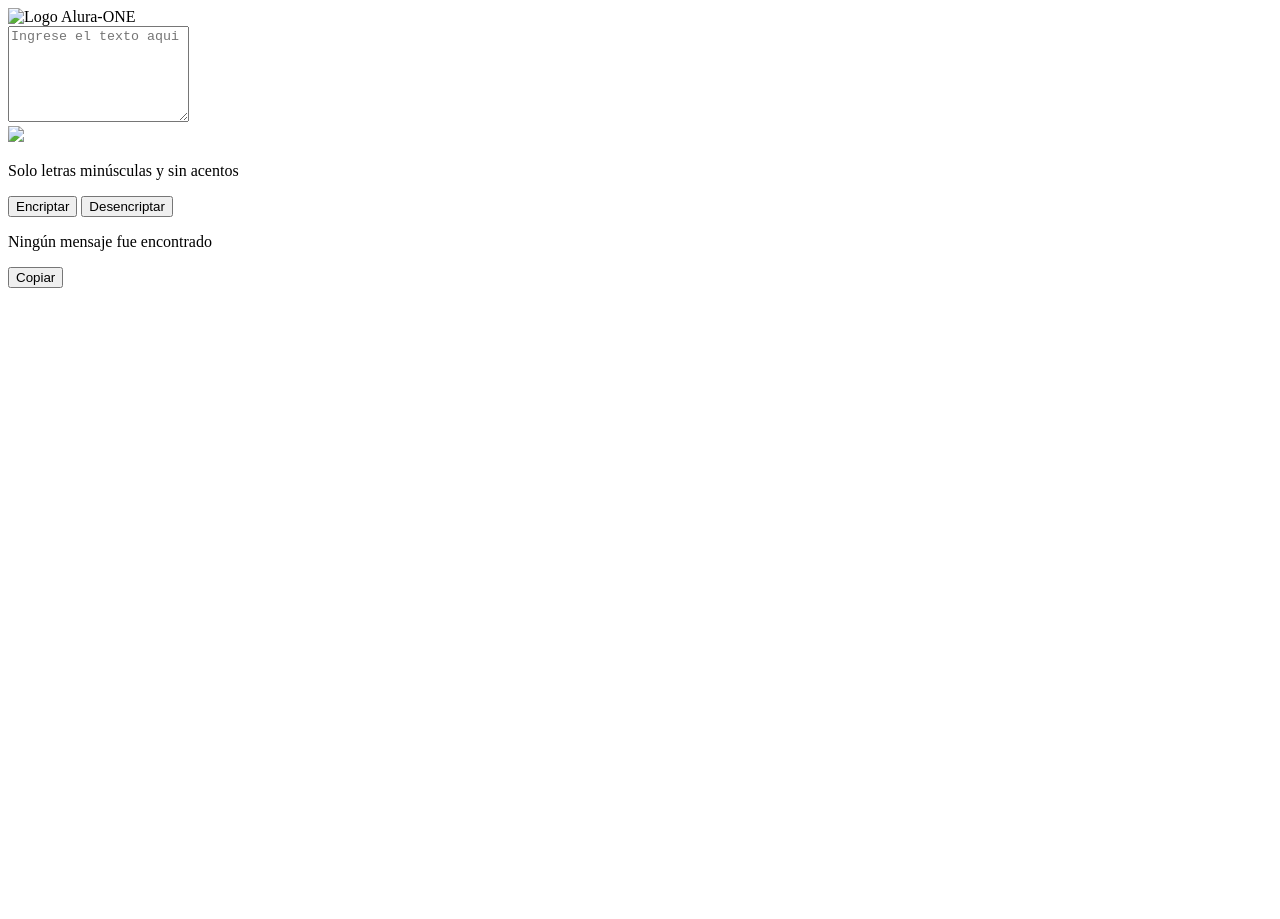
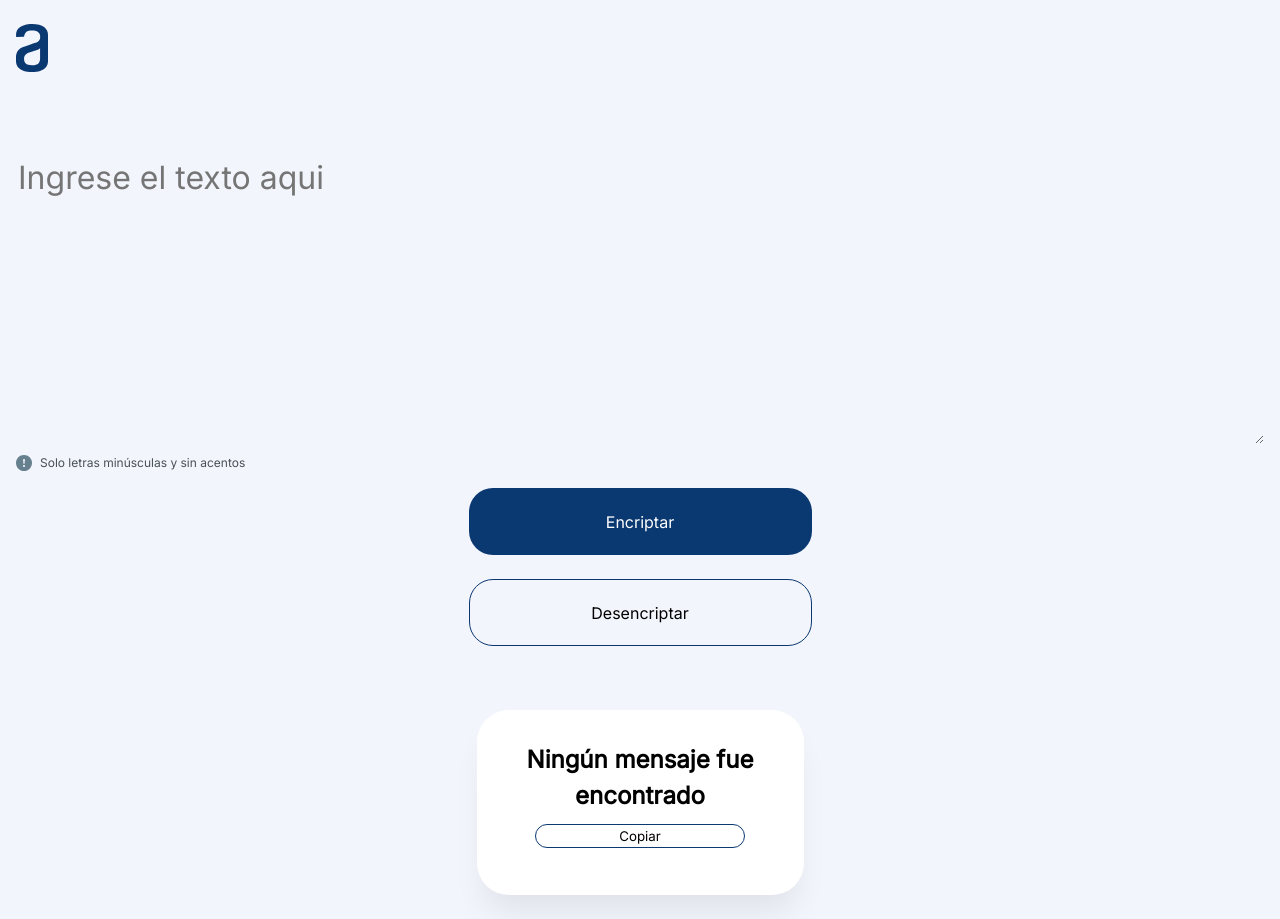
Before and after one commit to Gibransan/desafio1-ONE, a plain HTML site: page index.html in a window 1280 px wide. Before the commit the page ends 800 px from the top, so only its background shows below. Drawn offline with Linux system fonts and the light colour scheme; the site is published under a folder, as on GitHub Pages, so addresses that start at the root find nothing.

Commit message:
Bugs que no permitian visualizar arreglados

```diff
--- a/index.html
+++ b/index.html
@@ -4,9 +4,9 @@
      <meta charset="UTF-8">
      <meta name="viewport" content="width=device-width, initial-scale=1.0">
      <script src="./script.js"></script>
-     <script src="/copy.js"></script>
-     <link rel="stylesheet" href="/reset.css">
-     <link rel="stylesheet" href="/style.css">
+     <script src="./copy.js"></script>
+     <link rel="stylesheet" href="./reset.css">
+     <link rel="stylesheet" href="./style.css">
      <link rel="preconnect" href="https://fonts.googleapis.com">
      <link rel="preconnect" href="https://fonts.gstatic.com" crossorigin>
      <link href="https://fonts.googleapis.com/css2?family=Inter:wght@200;400&display=swap" rel="stylesheet">
@@ -14,13 +14,13 @@
 </head>
 <body>
      <header>
-          <img class="logo" src="/img/logo.svg" alt="Logo Alura-ONE">
+          <img class="logo" src="./img/logo.svg" alt="Logo Alura-ONE">
      </header>
      <main>
           <section class="texto">
                <textarea class="input-text" placeholder="Ingrese el texto aqui" id="texto-original" rows="6"></textarea>
                <div class="warning">
-                    <img class="img-warning" src="/img/warning.svg"></img>
+                    <img class="img-warning" src="./img/warning.svg"></img>
                     <p>Solo letras minúsculas y sin acentos</p>
                </div>
 
```
